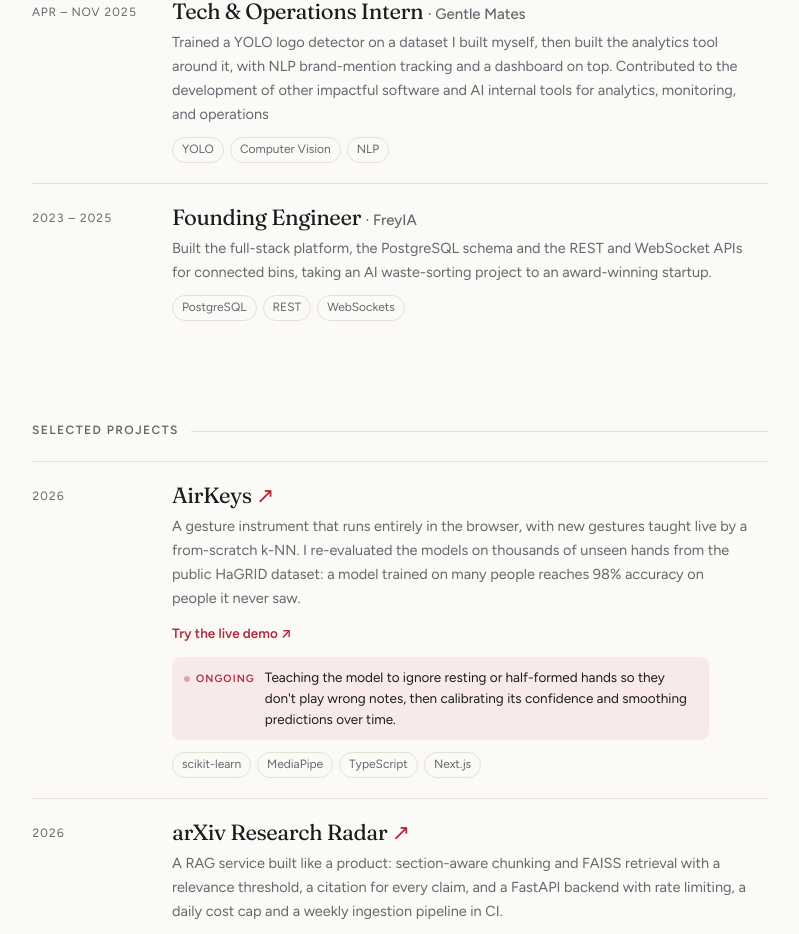
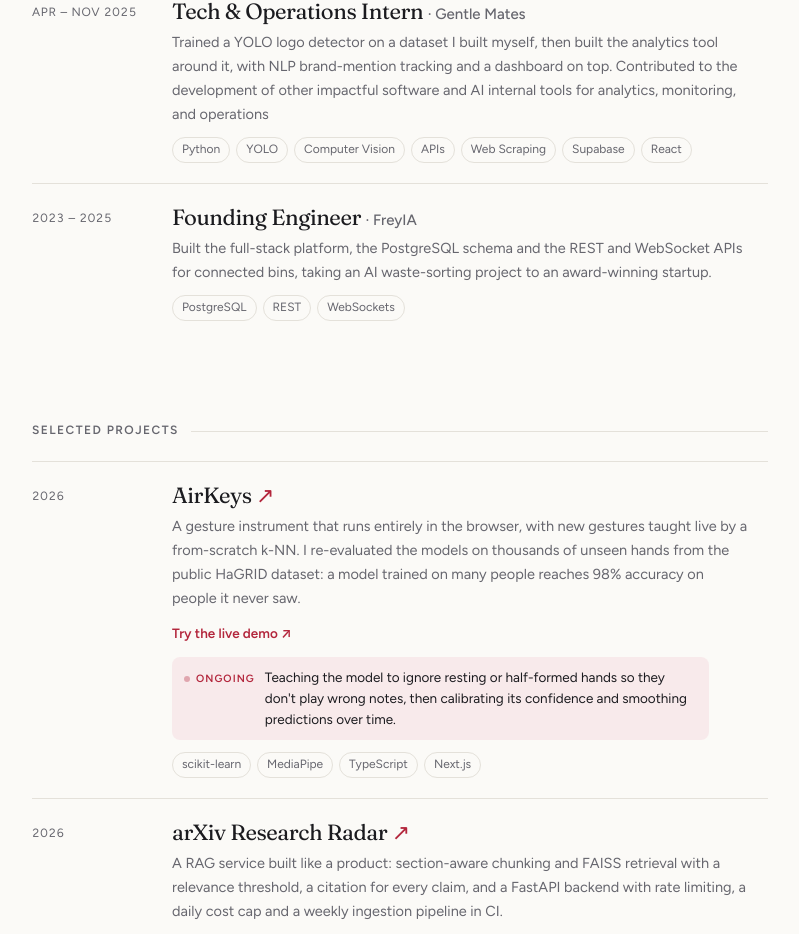
Before and after one commit to anastber/personal-portfolio, a React (Vite) app: page / in a window 1280 px wide. Shown: the part 1160-2094 px from the top of the page, without its empty margins (240-1039 px from the left). Built offline with nearby package versions, Linux system fonts and the light colour scheme.

Commit message:
Update Gentle Mates stack

```diff
--- a/src/data/content.ts
+++ b/src/data/content.ts
@@ -47,7 +47,7 @@ export const experiences: Experience[] = [
     company: 'Gentle Mates',
     description:
       'Trained a YOLO logo detector on a dataset I built myself, then built the analytics tool around it, with NLP brand-mention tracking and a dashboard on top. Contributed to the development of other impactful software and AI internal tools for analytics, monitoring, and operations',
-    stack: ['YOLO', 'Computer Vision', 'NLP'],
+    stack: ['Python', 'YOLO', 'Computer Vision', 'APIs', 'Web Scraping', 'Supabase', 'React'],
   },
   {
     period: '2023 – 2025',
```
